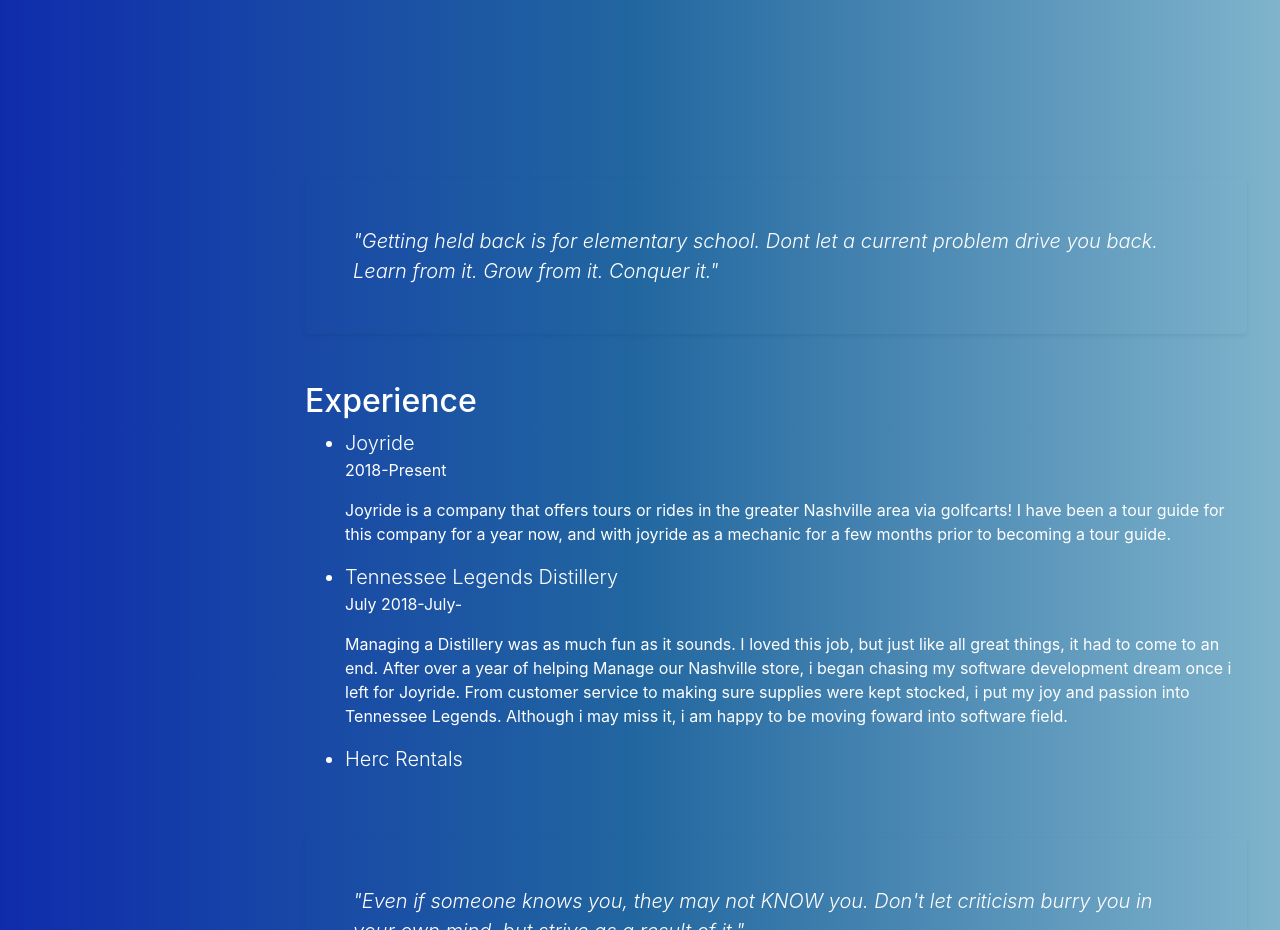
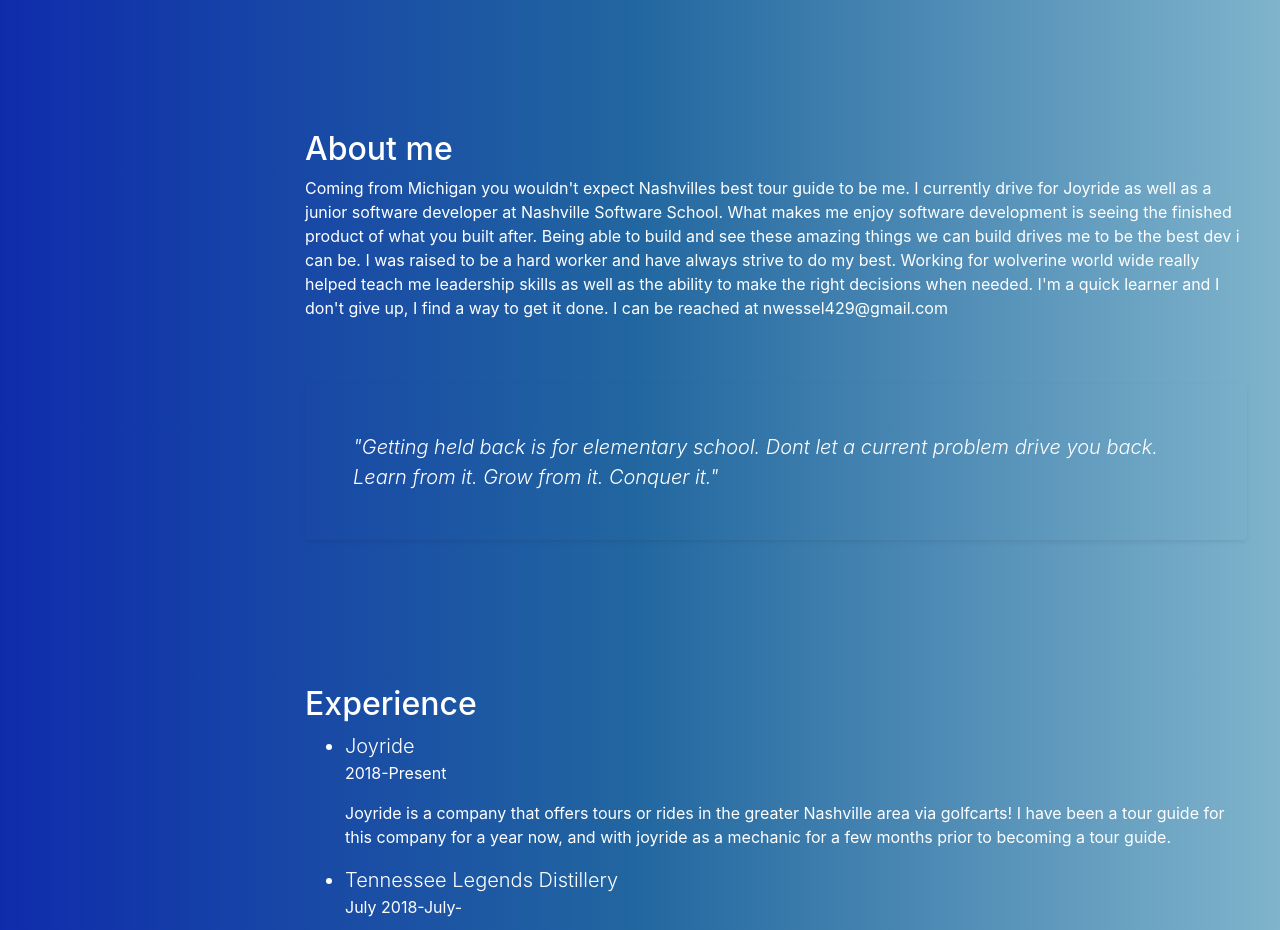
Before and after one commit to wesseln1/personal-site, a website built with webpack: page index.html in a window 1280 px wide. Shown: the part 1100-2030 px from the top of the page. Built offline with nearby package versions, Linux system fonts and the light colour scheme.

Commit message:
added about me

```diff
--- a/index.html
+++ b/index.html
@@ -142,12 +142,29 @@
             </div>
           </div>
           <div class="separator"></div>
+          <div id="about-me">
+            <h2>About me</h2>
+            <p>
+              Coming from Michigan you wouldn't expect Nashvilles best tour
+              guide to be me. I currently drive for Joyride as well as a junior
+              software developer at Nashville Software School. What makes me
+              enjoy software development is seeing the finished product of what
+              you built after. Being able to build and see these amazing things
+              we can build drives me to be the best dev i can be. I was raised
+              to be a hard worker and have always strive to do my best. Working
+              for wolverine world wide really helped teach me leadership skills
+              as well as the ability to make the right decisions when needed.
+              I'm a quick learner and I don't give up, I find a way to get it
+              done. I can be reached at nwessel429@gmail.com
+            </p>
+          </div>
           <div class=" p-5 rounded my-5 shadow-sm">
             <p class="lead font-italic mb-0">
               "Getting held back is for elementary school. Dont let a current
               problem drive you back. Learn from it. Grow from it. Conquer it."
             </p>
           </div>
+          <div class="separator"></div>
           <div id="experience">
             <h2>Experience</h2>
             <ul>
```
